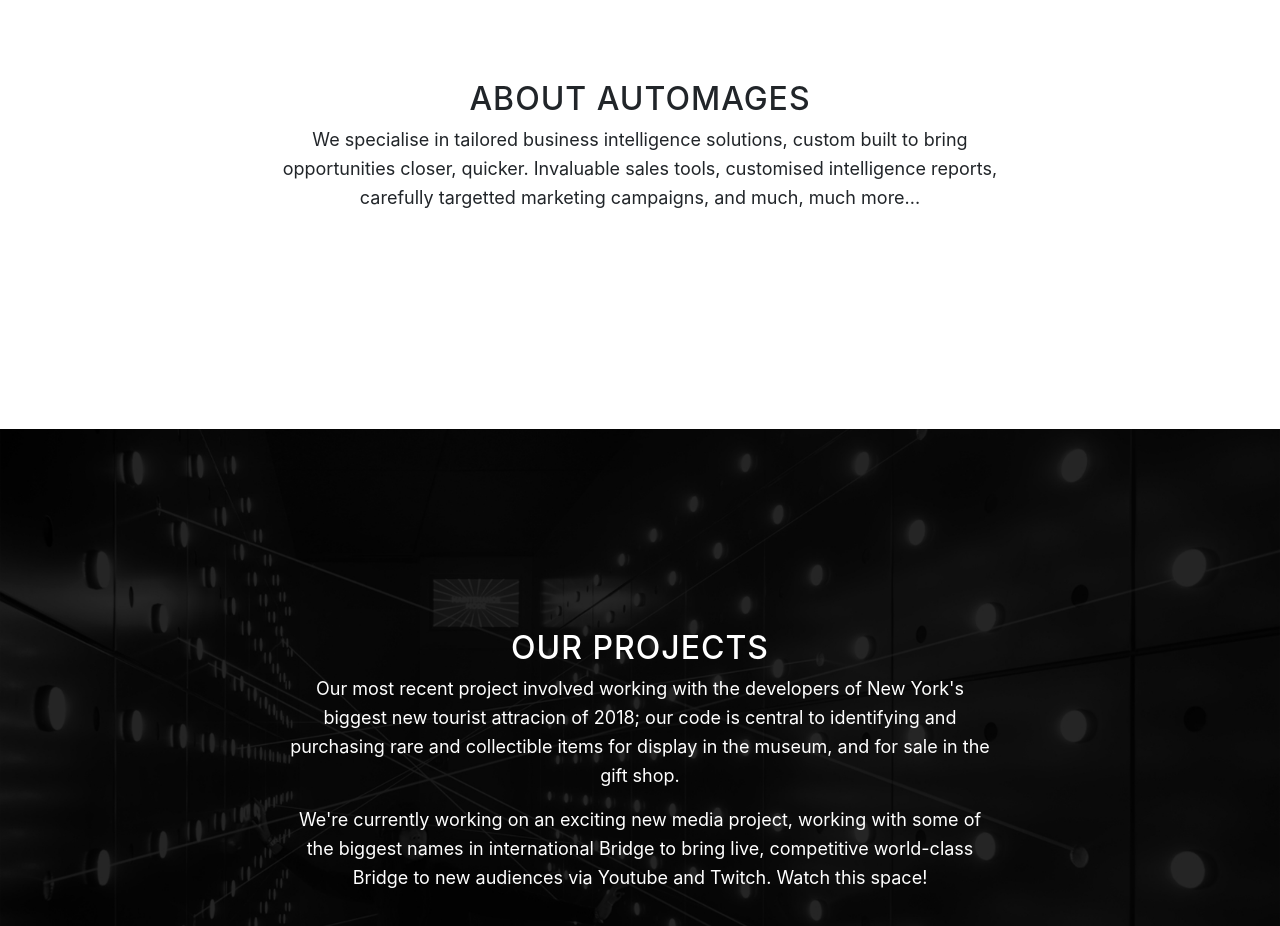
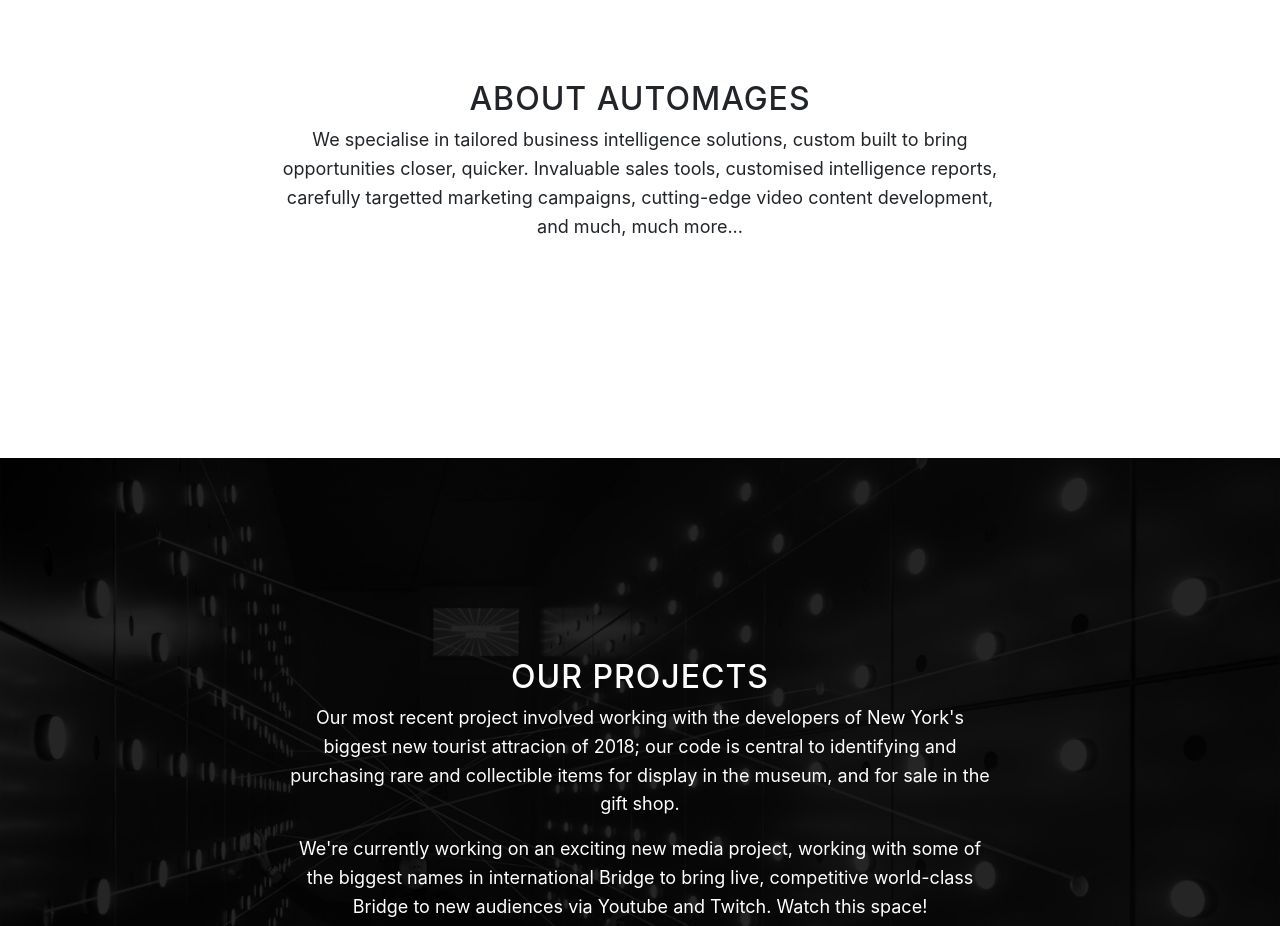
Before and after one commit to automages/automages.github.io, a website with bundled scripts: page index.html in a window 1280 px wide. Shown: the part 920-1846 px from the top of the page. Built offline with nearby package versions, Linux system fonts and the light colour scheme.

Commit message:
Update index.html

```diff
--- a/index.html
+++ b/index.html
@@ -78,7 +78,7 @@
         <div class="row">
           <div class="col-lg-8 mx-auto">
             <h2>About Automages</h2>
-            <p>We specialise in tailored business intelligence solutions, custom built to bring opportunities closer, quicker. Invaluable sales tools, customised intelligence reports, carefully targetted marketing campaigns, and much, much more...</p>
+            <p>We specialise in tailored business intelligence solutions, custom built to bring opportunities closer, quicker. Invaluable sales tools, customised intelligence reports, carefully targetted marketing campaigns, cutting-edge video content development, and much, much more...</p>
           </div>
         </div>
       </div>
```
